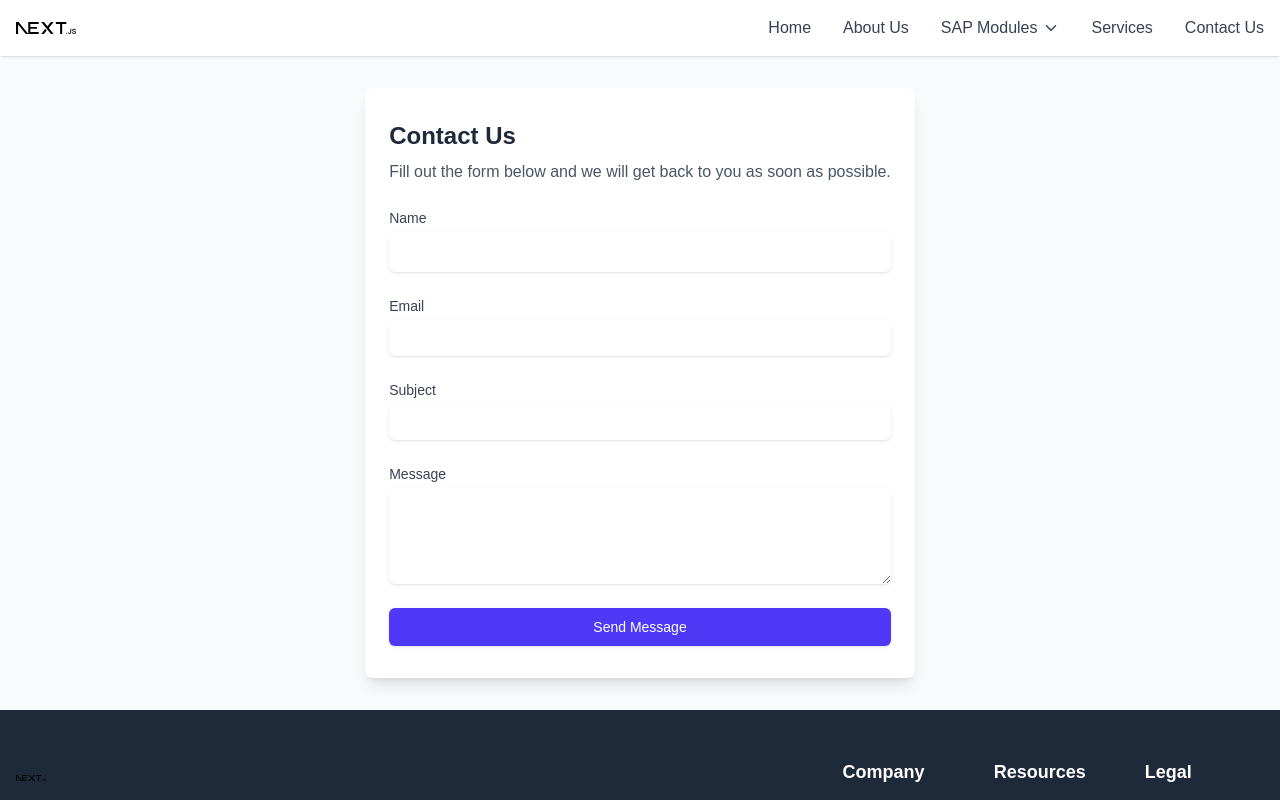
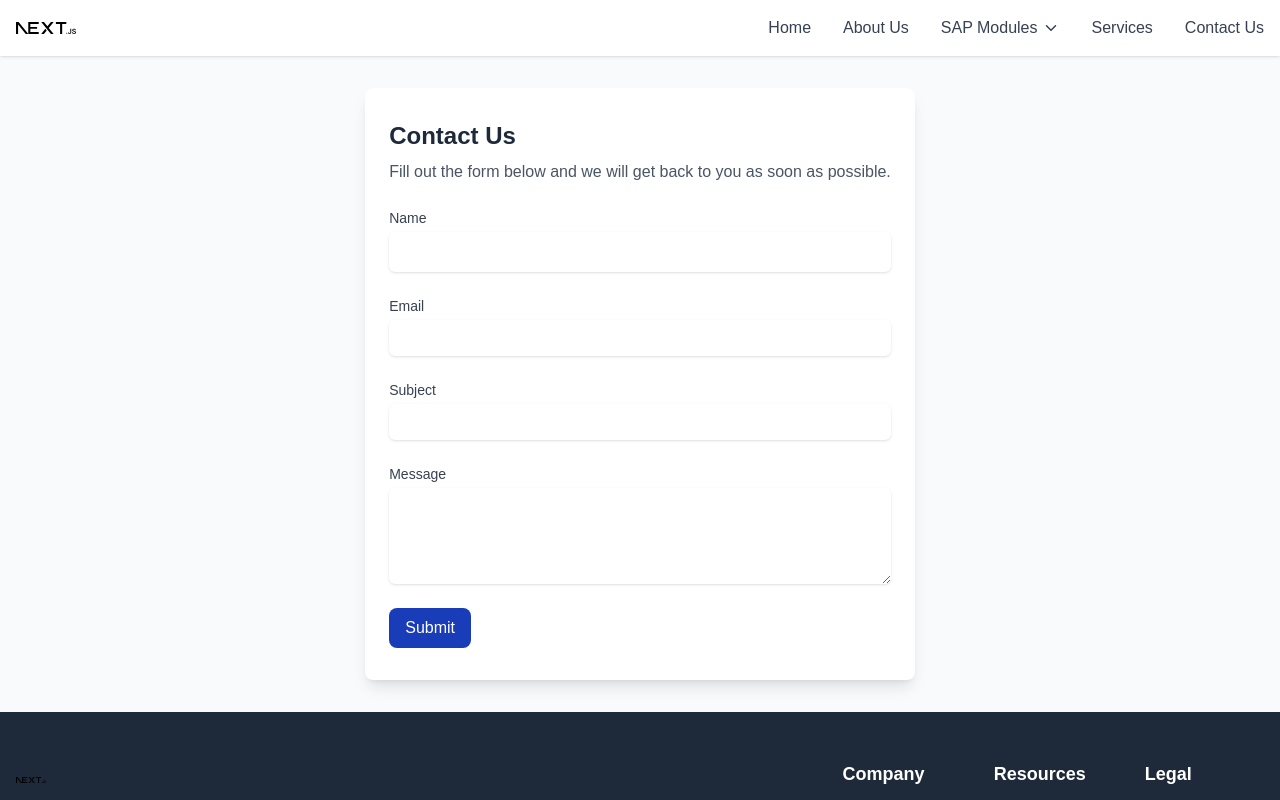
Before and after one commit to julydeath/freelance-interview, a Next.js app: page /contact in a window 1280 px wide. Shown: the top 800 px of the page. Built offline with nearby package versions, Linux system fonts and the light colour scheme.

Commit message:
chore: contact form action

```diff
--- a/src/actions/index.ts
+++ b/src/actions/index.ts
@@ -1,17 +1,21 @@
-/* eslint-disable @typescript-eslint/no-explicit-any */
 "use server";
 
-export async function submitContactForm(formData: any) {
+export async function submitContactForm(formData: FormData) {
   const name = formData.get("name");
   const email = formData.get("email");
-  const subject = formData.get("subject");
   const message = formData.get("message");
 
-  console.log({ name, email, subject, message });
+  const data = { name, email, message };
 
-  //   try {
+  console.log({ name, email, message });
 
-  //   } catch (error) {
-
-  //   }
+  try {
+    await fetch(`${process.env.NEXT_PUBLIC_BACKEND_URL}/api/contact`, {
+      method: "POST",
+      headers: { "Content-Type": "application/json" },
+      body: JSON.stringify(data),
+    });
+  } catch (error) {
+    console.log(error);
+  }
 }
--- a/src/components/ContactForm.tsx
+++ b/src/components/ContactForm.tsx
@@ -1,11 +1,9 @@
 "use client";
 
 import { submitContactForm } from "@/actions";
-import { useFormStatus } from "react-dom";
+import SubmitButton from "./SubmitButton";
 
 export default function ContactForm() {
-  const { pending } = useFormStatus();
-
   return (
     <div className="max-w-2xl mx-auto py-8 px-4 sm:px-6 lg:px-8">
       <div className="bg-white rounded-lg shadow-lg">
@@ -75,16 +73,11 @@ export default function ContactForm() {
                   name="message"
                   rows={4}
                   className={`mt-1 py-2 block w-full rounded-md border-gray-300 shadow-sm focus:border-indigo-500 focus:ring-indigo-500 sm:text-sm`}
-                />
+                />{" "}
               </div>
 
               <div>
-                <button
-                  type="submit"
-                  className="w-full hover: cursor-progress flex justify-center py-2 px-4 border border-transparent rounded-md shadow-sm text-sm font-medium text-white bg-indigo-600 hover:bg-indigo-700 focus:outline-none focus:ring-2 focus:ring-offset-2 focus:ring-indigo-500 disabled:opacity-50"
-                >
-                  {pending ? "Sending..." : "Send Message"}
-                </button>
+                <SubmitButton />
               </div>
             </div>
           </form>
--- /dev/null
+++ b/src/components/SubmitButton.tsx
@@ -0,0 +1,16 @@
+"use client";
+
+import { useFormStatus } from "react-dom";
+
+export default function SubmitButton() {
+  const { pending } = useFormStatus();
+  return (
+    <button
+      type="submit"
+      disabled={pending}
+      className="hover:cursor-pointer text-white px-4 py-2 bg-blue-800 rounded-lg"
+    >
+      {pending ? "Submitting..." : "Submit"}
+    </button>
+  );
+}
```
